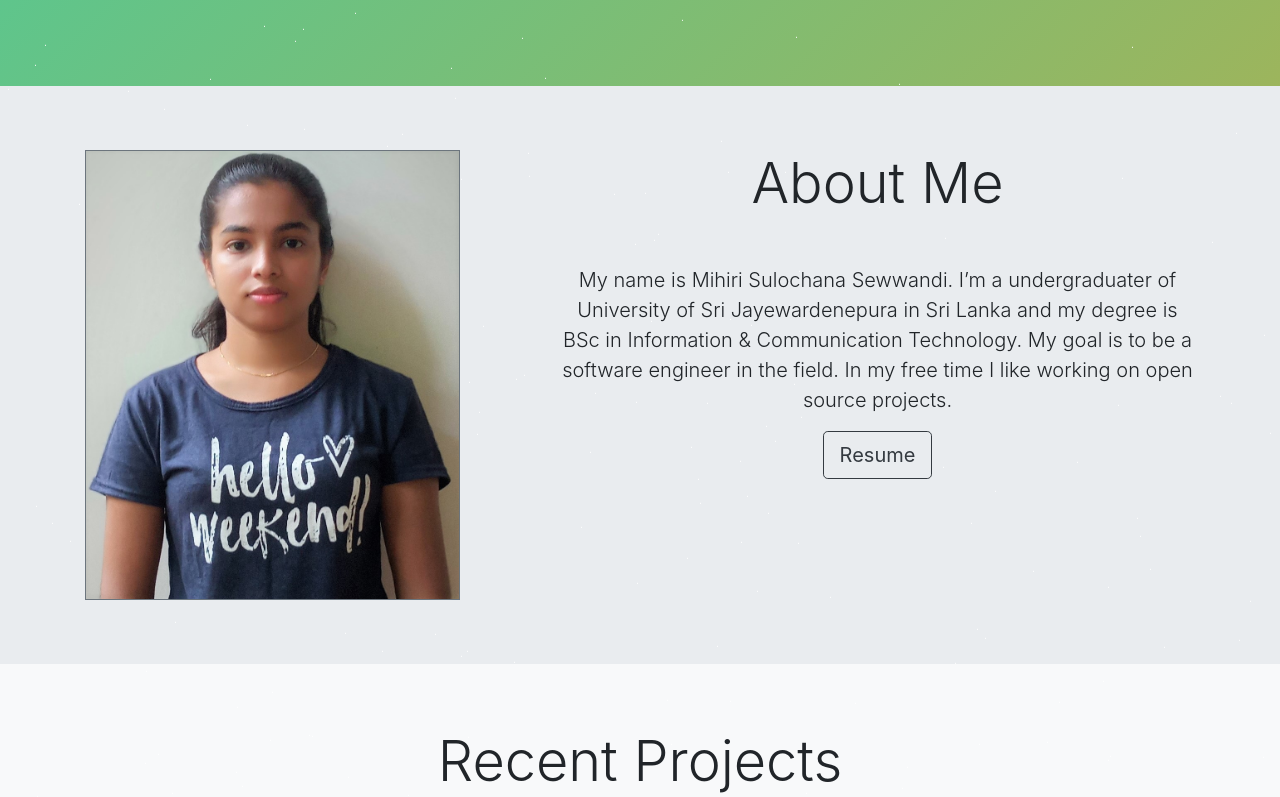
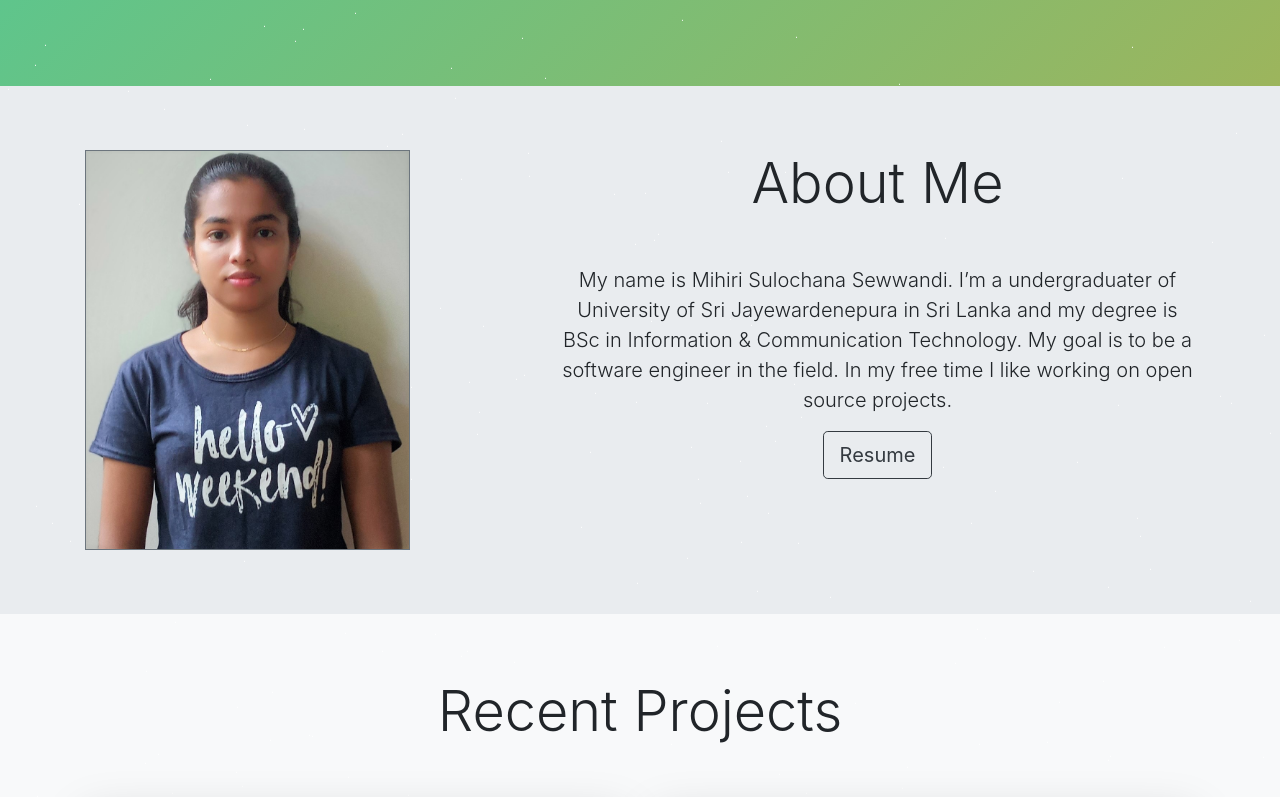
Before and after one commit to Mihiri0303/portfolio, a React (Create React App) app: page / in a window 1280 px wide. Shown: the part 714-1511 px from the top of the page. Built offline with nearby package versions, Linux system fonts and the light colour scheme; no server answers.

Commit message:
new changes

```diff
--- a/public/index.html
+++ b/public/index.html
@@ -31,7 +31,7 @@
       work correctly both with client-side routing and a non-root public URL.
       Learn how to configure a non-root public URL by running `npm run build`.
     -->
-    <title>Mihiri Sulochana</title>
+    <title>MihiriSulochana</title>
   </head>
   <body>
     <noscript>You need to enable JavaScript to run this app.</noscript>
--- a/src/components/home/AboutMe.jsx
+++ b/src/components/home/AboutMe.jsx
@@ -41,8 +41,8 @@ const AboutMe = ({ heading, message, link, imgSize, resume }) => {
                 className="border border-secondary rounded-squars"
                 src={profilePicUrl}
                 alt="profilepicture"
-                width={375}
-                height={450}
+                width={325}
+                height={400}
               />
             )}
           </div>
```
Also changed, not shown: package.json (+4 -4 lines).
